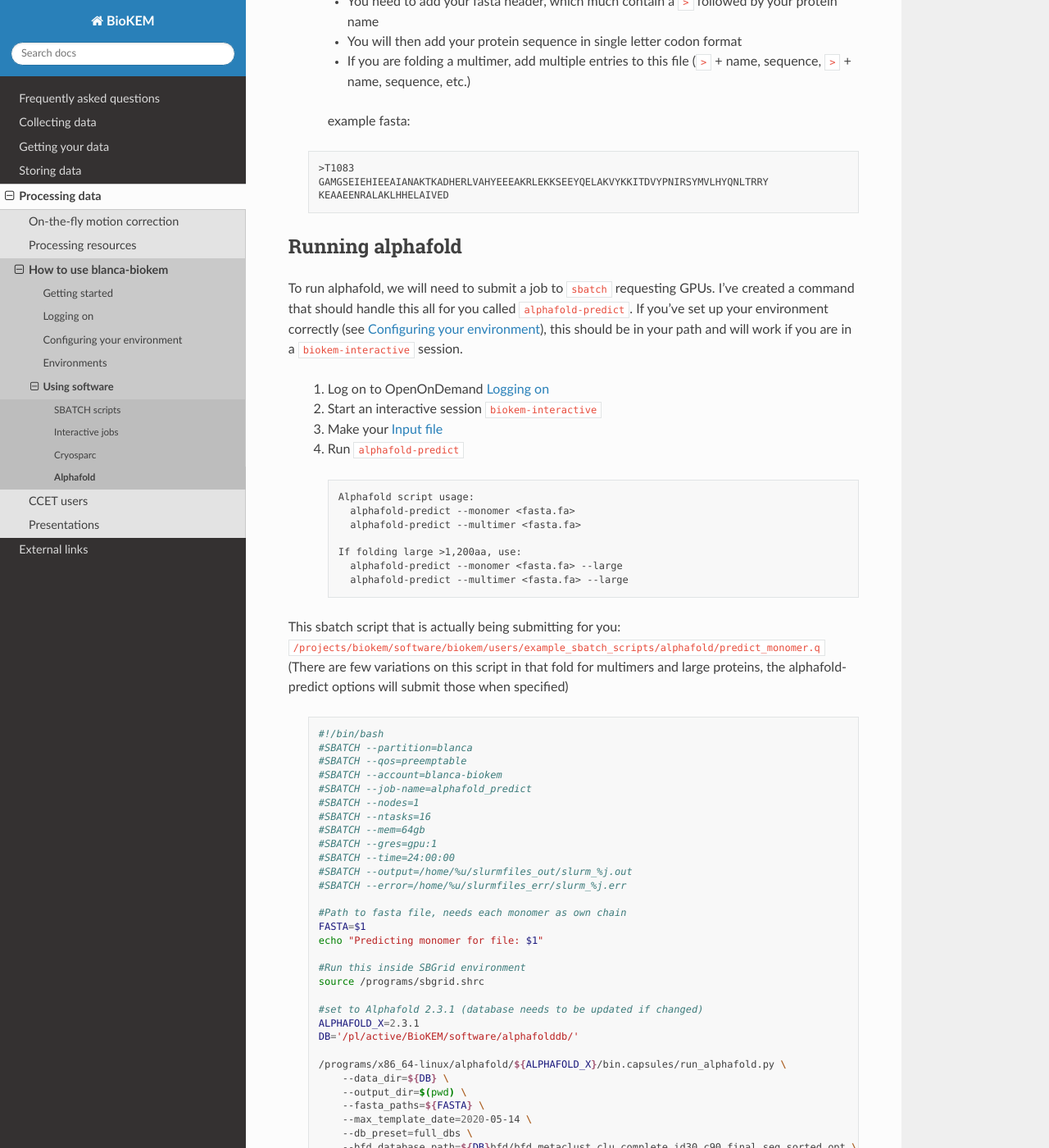
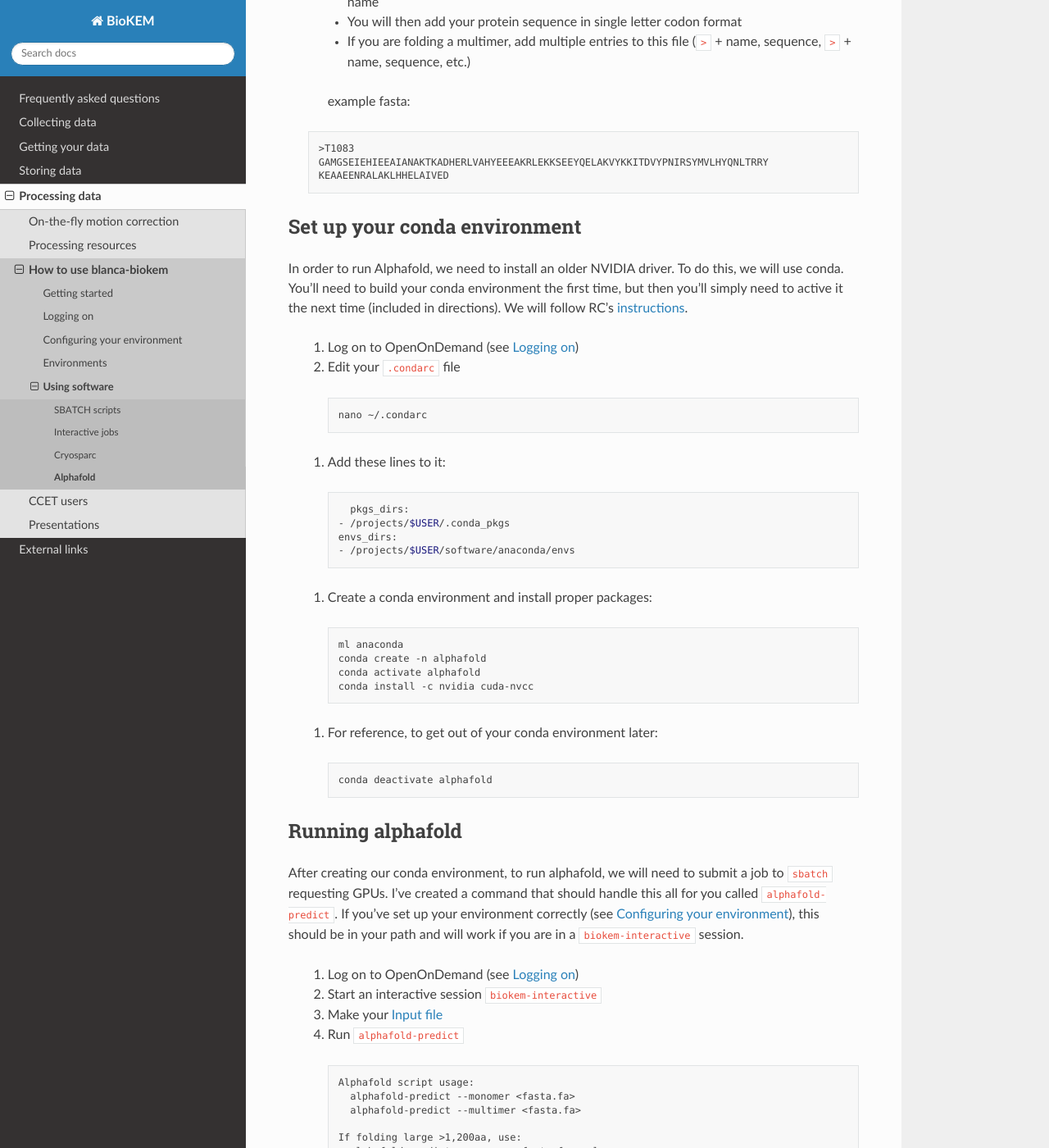
Before and after one commit to CU-BioKEM/user-guide, a Sphinx documentation site: the page built from docs/source/processing/using_software/alphafold.rst, in a window 1280 px wide and 1400 px high, scrolled down 789 px. Shown: the whole window at 82% size. Built offline with Sphinx 7.4.7 and the Read the Docs theme 2.0.0, drawn with Linux system fonts in a browser that asks for light colours; some of the changed text lies outside the part shown.

Commit message:
updated alphafold

```diff
--- a/docs/source/processing/using_software/alphafold.rst
+++ b/docs/source/processing/using_software/alphafold.rst
@@ -47,15 +46,54 @@
 
 .. _Running alphafold:
 
+Set up your conda environment
+-----------------------------
+In order to run Alphafold, we need to install an older NVIDIA driver. To do this,
+we will use conda. You'll need to build your conda environment the first time,
+but then you'll simply need to active it the next time (included in directions).
+We will follow RC's `instructions <https://curc.readthedocs.io/en/latest/software/python.html?highlight=conda#using-conda>`_.
+
+  #. Log on to OpenOnDemand (see :doc:`../logging_on`)
+  #. Edit your ``.condarc`` file
+
+    .. code-block:: bash
+
+      nano ~/.condarc
+
+  #. Add these lines to it:
+
+    .. code-block:: bash
+
+        pkgs_dirs:
+      - /projects/$USER/.conda_pkgs
+      envs_dirs:
+      - /projects/$USER/software/anaconda/envs
+
+  #. Create a conda environment and install proper packages:
+
+    .. code-block:: bash
+
+      ml anaconda
+      conda create -n alphafold
+      conda activate alphafold
+      conda install -c nvidia cuda-nvcc
+
+  #. For reference, to get out of your conda environment later:
+
+    .. code-block:: bash
+
+      conda deactivate alphafold
+
+
 Running alphafold
 -----------------
-To run alphafold, we will need to submit a job to ``sbatch`` requesting GPUs.
-I've created a command that should handle this all for you called
-``alphafold-predict``. If you've set up your environment correctly
+After creating our conda environment, to run alphafold, we will need to submit a
+job to ``sbatch`` requesting GPUs. I've created a command that should handle this
+all for you called ``alphafold-predict``. If you've set up your environment correctly
 (see :doc:`../configure`), this should be in your path and will work if you are in a
 ``biokem-interactive`` session.
 
-  #. Log on to OpenOnDemand :doc:`../logging_on`
+  #. Log on to OpenOnDemand (see :doc:`../logging_on`)
   #. Start an interactive session ``biokem-interactive``
   #. Make your :ref:`Input file`
   #. Run ``alphafold-predict``
@@ -70,7 +108,7 @@
         alphafold-predict --monomer <fasta.fa> --large
         alphafold-predict --multimer <fasta.fa> --large
 
-This sbatch script that is actually being submitting for you:
+This is the sbatch script that is actually being submitting for you:
 ``/projects/biokem/software/biokem/users/example_sbatch_scripts/alphafold/predict_monomer.q``
 (There are few variations on this script in that fold for multimers and large
 proteins, the alphafold-predict options will submit those when specified)
@@ -121,8 +159,20 @@
 
 Known errors
 ------------
-Running Alphafold in this way (either for a monomer or multimer) will result in
-the following error after about 40 minutes:
+
+Our conda environment installs an older NVIDIA driver which will disable parallel
+compilation and through the following warning, but let you proceed:
+
+  .. code-block:: bash
+
+    The NVIDIA driver's CUDA version is 11.3 which is older than the ptxas CUDA ver
+    sion (12.0.140). Because the driver is older than the ptxas version, XLA is disabling parallel c
+    ompilation, which may slow down compilation. You should update your NVIDIA driver or use the NVI
+    DIA-provided CUDA forward compatibility packages.
+
+
+Running Alphafold without building Conda first (either for a monomer or multimer)
+will result in the following error after about 40 minutes:
 
   .. code-block:: bash
 
```
Also changed, not shown: other parts of docs/source/processing/using_software/alphafold.rst (+0 -1 lines).
